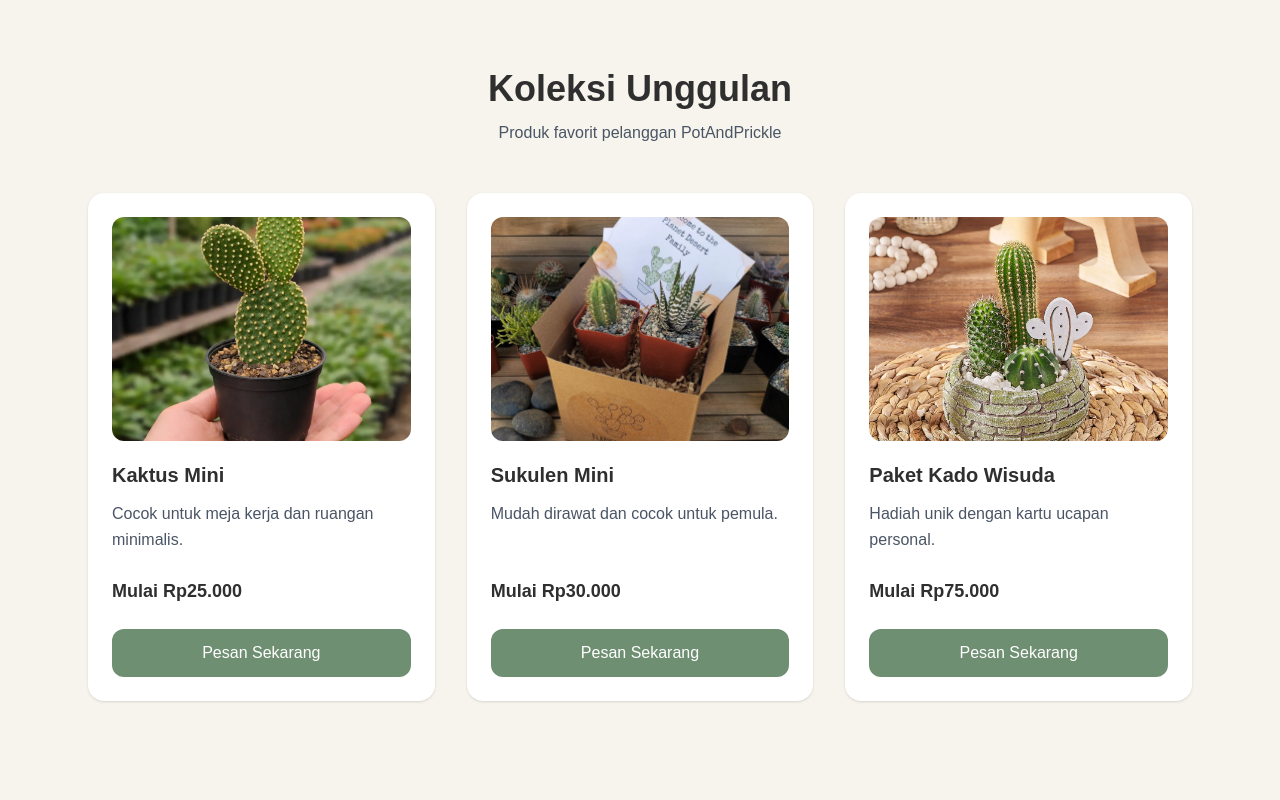
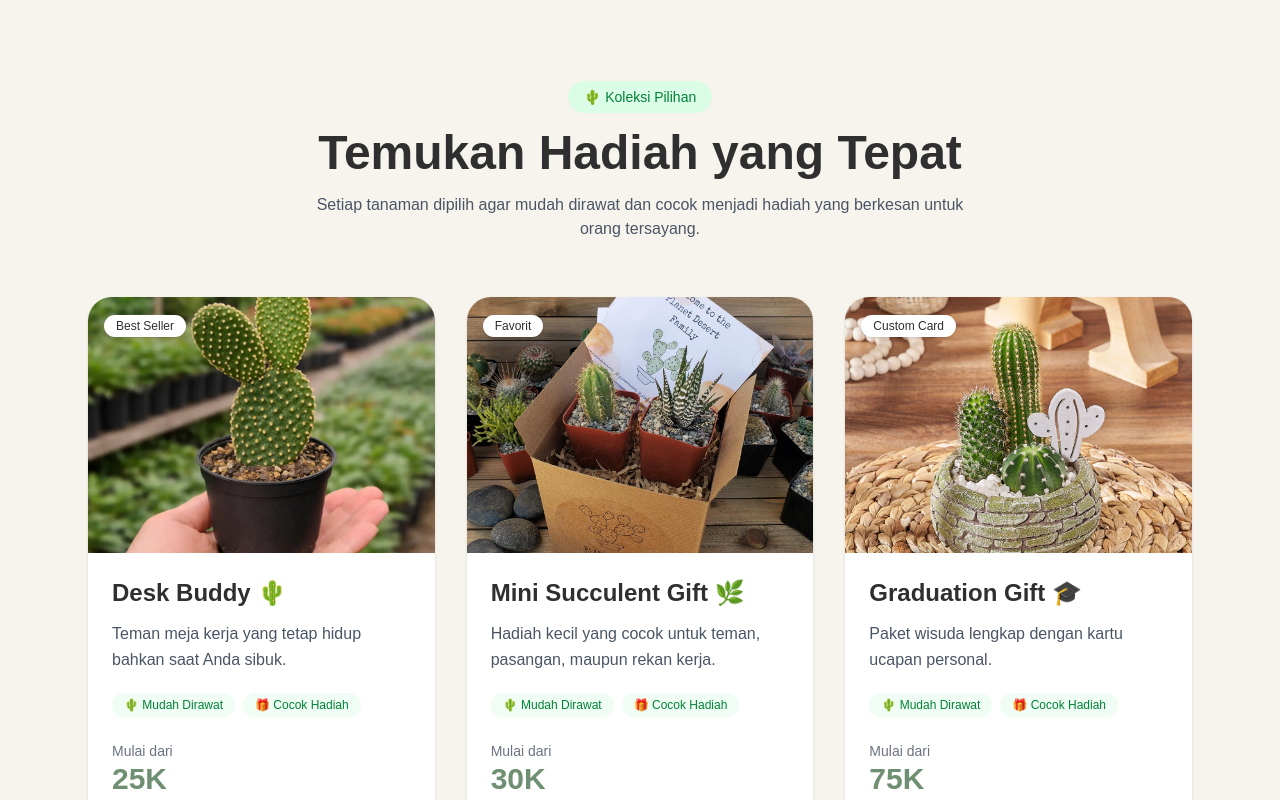
Before and after one commit to rendraPrames/potandprickle, a Next.js app: page / in a window 1280 px wide. Shown: the part 1960-2760 px from the top of the page. Built offline with nearby package versions, Linux system fonts and the light colour scheme.

Commit message:
Edit Landing Page

```diff
--- a/app/page.tsx
+++ b/app/page.tsx
@@ -4,24 +4,31 @@ import Image from "next/image";
 import { useState } from "react";
 
 export default function Home() {
+
 const products = [
 {
-name: "Kaktus Mini",
-description: "Cocok untuk meja kerja dan ruangan minimalis.",
-price: "Mulai Rp25.000",
+name: "Desk Buddy 🌵",
+description:
+"Teman meja kerja yang tetap hidup bahkan saat Anda sibuk.",
+price: "25K",
 image: "/product-1.jpeg",
+badge: "Best Seller",
 },
 {
-name: "Sukulen Mini",
-description: "Mudah dirawat dan cocok untuk pemula.",
-price: "Mulai Rp30.000",
+name: "Mini Succulent Gift 🌿",
+description:
+"Hadiah kecil yang cocok untuk teman, pasangan, maupun rekan kerja.",
+price: "30K",
 image: "/product-2.jpeg",
+badge: "Favorit",
 },
 {
-name: "Paket Kado Wisuda",
-description: "Hadiah unik dengan kartu ucapan personal.",
-price: "Mulai Rp75.000",
+name: "Graduation Gift 🎓",
+description:
+"Paket wisuda lengkap dengan kartu ucapan personal.",
+price: "75K",
 image: "/product-3.jpeg",
+badge: "Custom Card",
 },
 ];
 
@@ -66,20 +73,14 @@ return (
     <div className="grid md:grid-cols-2 gap-10 items-center">
 
       <div className="order-1 md:order-2">
-	<Image
-	  src="/hero-cactus.jpg"
-	  alt="PotAndPrickle"
-	  width={1000}
-	  height={700}
-	  className="
+        <Image src="/hero-cactus.jpg" alt="PotAndPrickle" width={1000} height={700} className="
 	    w-full
 	    h-[320px]
 	    md:h-auto
 	    object-cover
 	    rounded-3xl
 	    shadow-xl
-	  "
-	/>
+	  " />
       </div>
 
       <div className="order-2 md:order-1">
@@ -329,18 +330,36 @@ return (
 	{/* Produk */}
 <section
   id="koleksi"
-	  className="max-w-6xl mx-auto px-4 md:px-6 pt-16 md:pt-20 pb-24 md:pb-32"
+  className="max-w-6xl mx-auto px-4 md:px-6 py-24"
 >
-	  <h2 className="text-3xl md:text-4xl font-bold text-center">
-	    Koleksi Unggulan
+
+  <div className="text-center mb-14">
+
+    <span
+      className="
+        bg-green-100
+        text-green-700
+        px-4
+        py-2
+        rounded-full
+        text-sm
+      "
+    >
+      🌵 Koleksi Pilihan
+    </span>
+
+    <h2 className="text-4xl md:text-5xl font-bold mt-5">
+      Temukan Hadiah yang Tepat
     </h2>
 
-	  <p className="text-center text-gray-600 mt-3 mb-12">
-	    Produk favorit pelanggan PotAndPrickle
+    <p className="text-gray-600 mt-4 max-w-2xl mx-auto">
+      Setiap tanaman dipilih agar mudah dirawat dan cocok
+      menjadi hadiah yang berkesan untuk orang tersayang.
     </p>
 
+  </div>
 
-	  <div className="grid grid-cols-1 sm:grid-cols-2 md:grid-cols-3 gap-8">
+  <div className="grid grid-cols-1 md:grid-cols-3 gap-8">
 
     {products.map((product) => (
 
@@ -348,90 +367,116 @@ return (
         key={product.name}
         className="
           bg-white
-		  rounded-2xl
-		  p-6
+          rounded-3xl
+          overflow-hidden
           shadow-sm
-		  hover:shadow-lg
-		  transition
-		  flex
-		  flex-col
-		  h-full
+          hover:shadow-xl
+          transition-all
+          duration-300
+          hover:-translate-y-1
         "
       >
 
         {/* Image */}
-		<div className="relative h-56 w-full mb-5 overflow-hidden rounded-xl">
+        <div className="relative h-64 overflow-hidden">
+
+          <div className="absolute top-4 left-4 z-10">
+
+            <span
+              className="
+                bg-white
+                px-3
+                py-1
+                rounded-full
+                text-xs
+                font-medium
+                shadow
+              "
+            >
+              {product.badge}
+            </span>
+
+          </div>
 
           <Image
             src={product.image}
             alt={product.name}
             fill
             sizes="
-		      (max-width: 640px) 100vw,
-		      (max-width: 1024px) 50vw,
+              (max-width: 768px) 100vw,
+              (max-width: 1200px) 50vw,
               33vw
             "
             className="
               object-cover
-		      hover:scale-105
-		      transition
-		      duration-300
+              transition-transform
+              duration-500
+              hover:scale-110
             "
           />
 
         </div>
 
+        {/* Content */}
+        <div className="p-6 flex flex-col h-full">
 
-		{/* Content */}
-		<div className="flex flex-col flex-1">
-
-		  <h3 className="text-xl font-semibold">
+          <h3 className="text-2xl font-bold">
             {product.name}
           </h3>
 
-
-		  <p className="
-		    text-gray-600
-		    mt-3
-		    min-h-[48px]
-		    leading-relaxed
-		  ">
+          <p className="text-gray-600 mt-3 leading-relaxed">
             {product.description}
           </p>
 
+          {/* Feature Tags */}
+
+          <div className="flex flex-wrap gap-2 mt-5">
+
+            <span className="bg-green-50 text-green-700 text-xs px-3 py-1 rounded-full">
+              🌵 Mudah Dirawat
+            </span>
+
+            <span className="bg-green-50 text-green-700 text-xs px-3 py-1 rounded-full">
+              🎁 Cocok Hadiah
+            </span>
+
+          </div>
 
           {/* Price */}
-		  <p className="
-		    font-bold
-		    text-lg
-		    mt-auto
-		    pt-6
-		  ">
+
+          <div className="mt-6">
+
+            <p className="text-sm text-gray-500">
+              Mulai dari
+            </p>
+
+            <p className="text-3xl font-bold text-[#6F8F72]">
               {product.price}
             </p>
 
+          </div>
 
           {/* Button */}
+
           <a
             href={whatsapp}
             target="_blank"
             rel="noopener noreferrer"
             className="
+              mt-6
               block
               text-center
-		      w-full
-		      mt-6
               bg-[#6F8F72]
               text-white
               py-3
               rounded-xl
+              font-medium
               hover:opacity-90
               transition
             "
           >
             Pesan Sekarang
           </a>
-
 
         </div>
 
```
Lines whose indentation alone changed are shown as unchanged.
